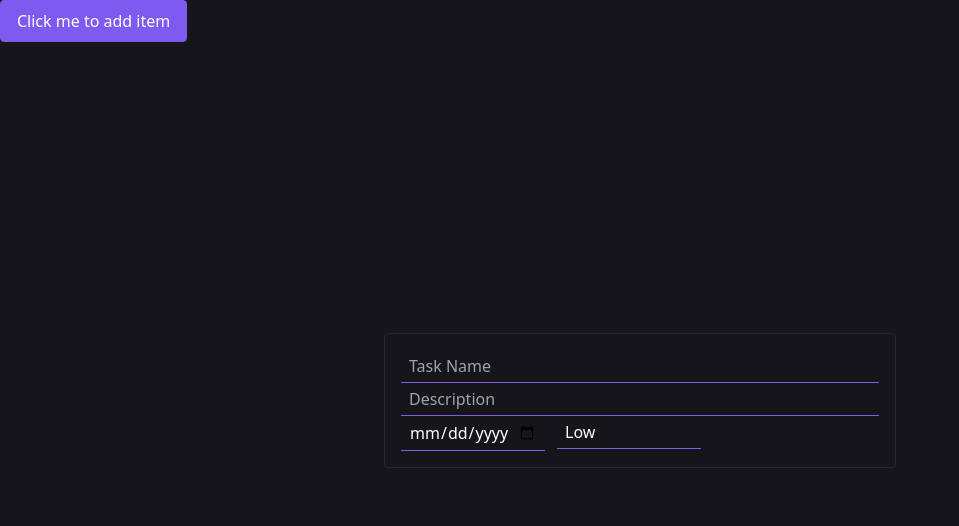
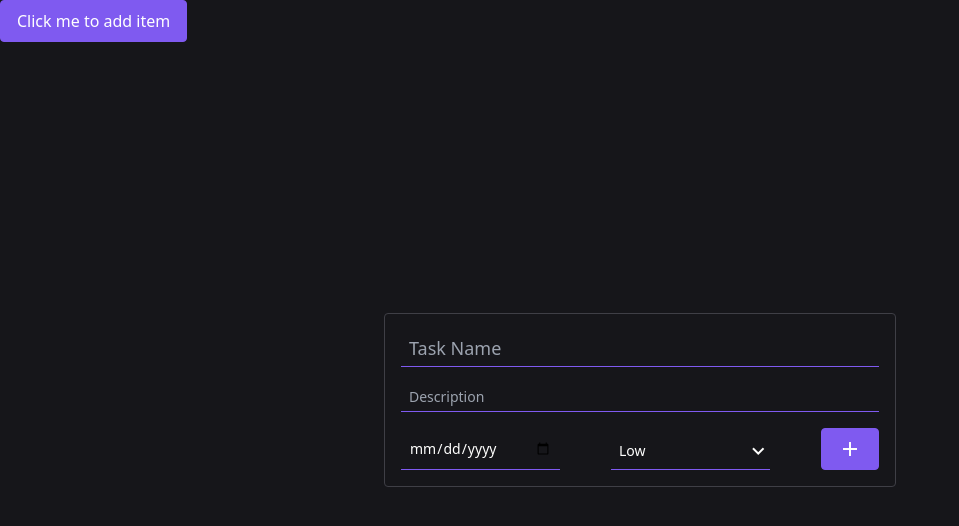
Before and after one commit to c-tollison/todo-list, a website built with webpack: page src/app/index.html in a window 1280 px wide. Both pictures are taken after a click on the button "Click me to add item". Shown: the whole page, without its empty margins (0-959 px from the left). Built offline with nearby package versions, Linux system fonts and the light colour scheme.

Commit message:
Can add todos to DOM with the task creation modal

```diff
--- a/src/app/Task.js
+++ b/src/app/Task.js
@@ -1,10 +1,10 @@
 export default class Task {
     //TODO: ADD PROJECT IT IS ON
-    constructor(title, description, dueDate, priority) {
-        this.title = title;
-        this.description = description;
-        this.dueDate = dueDate;
-        this.priority = priority;
+    constructor(formValues) {
+        this.name = formValues.name;
+        this.description = formValues.description;
+        this.dueDate = formValues.dueDate;
+        this.priority = formValues.priority;
     }
 
     renderTask = (taskContainer) => {
@@ -52,9 +52,9 @@ export default class Task {
         let rightSide = document.createElement("div");
         rightSide.classList.add(...["truncate"]);
 
-        let title = document.createElement("p");
-        title.textContent = this.title;
-        title.classList.add(...["text-gray-900", "font-bold", "text-lg"]);
+        let name = document.createElement("p");
+        name.textContent = this.name;
+        name.classList.add(...["text-gray-900", "font-bold", "text-lg"]);
 
         let description = document.createElement("p");
         description.textContent = this.description;
@@ -64,7 +64,7 @@ export default class Task {
         priority.textContent = "P: " + this.priority;
         priority.classList.add(...["text-gray-600", "text-sm"]);
 
-        rightSide.append(title, description, priority);
+        rightSide.append(name, description, priority);
 
         task.append(leftSide, rightSide);
         taskContainer.appendChild(task);
--- a/src/app/index.html
+++ b/src/app/index.html
@@ -3,12 +3,16 @@
     <head>
         <meta charset="UTF-8" />
         <meta name="viewport" content="width=device-width, initial-scale=1.0" />
+        <link
+            rel="stylesheet"
+            href="https://fonts.googleapis.com/icon?family=Material+Icons"
+        />
         <title><%= htmlWebpackPlugin.options.title %></title>
     </head>
     <body class="text-[#fffffe] bg-[#16161a]">
-        <div id="task-container"></div>
+        <div id="taskContainer"></div>
         <button
-            id="add-task-button"
+            id="addTaskButton"
             class="bg-[#7f5af0] hover:border-[#fffffe] border-[#7f5af0] border py-2 px-4 rounded"
         >
             Click me to add item
@@ -20,38 +24,52 @@
             class="hidden fixed w-full h-full z-50 inset-0 flex justify-center items-center"
         >
             <form
-                class="w-full max-w-lg px-4 py-4 rounded border border-zinc-800"
+                id="taskForm"
+                class="w-full max-w-lg p-4 rounded border border-zinc-700"
             >
                 <input
-                    class="appearance-none bg-transparent border-b border-[#7f5af0] w-full mr-3 py-1 px-2 focus:outline-none"
+                    class="appearance-none bg-transparent border-b border-[#7f5af0] w-full px-2 py-1 focus:outline-none mb-4 text-lg"
                     type="text"
                     placeholder="Task Name"
+                    id="taskName"
+                    ;
                 />
                 <input
-                    class="appearance-none bg-transparent border-b border-[#7f5af0] w-full mr-3 py-1 px-2 focus:outline-none"
+                    class="appearance-none bg-transparent border-b border-[#7f5af0] w-full px-2 py-1 focus:outline-none mb-4 text-sm"
                     type="text"
                     placeholder="Description"
+                    id="taskDescription"
                 />
-                <div class="flex w-full">
+                <div class="flex w-full justify-between">
                     <input
-                        class="appearance-none bg-transparent border-b border-[#7f5af0] mr-3 py-1 px-2 focus:outline-none w-36"
+                        class="appearance-none bg-transparent border-b border-[#7f5af0] px-2 py-1 focus:outline-none w-1/3 dark:[color-scheme:dark] text-sm"
                         type="date"
-                        placeholder="Description"
+                        id="taskDueDate"
                     />
 
-                    <div class="relative w-36">
+                    <div class="relative w-1/3 mt-1">
                         <select
-                            class="appearance-none bg-transparent border-b border-[#7f5af0] mr-3 py-1 px-2 focus:outline-none w-36"
+                            class="appearance-none bg-transparent border-b border-[#7f5af0] px-2 py-1 focus:outline-none w-full h-full text-sm"
+                            id="taskPriority"
                         >
                             >
-                            <option>Low</option>
-                            <option>Medium</option>
-                            <option>High</option>
+                            <option value="1">Low</option>
+                            <option value="2">Medium</option>
+                            <option value="3">High</option>
                         </select>
                         <div
-                            class="pointer-events-none absolute inset-y-0 right-0 flex items-center px-2"
-                        ></div>
+                            class="pointer-events-none absolute inset-y-0 right-0 flex items-center"
+                        >
+                            <i class="material-icons">expand_more</i>
+                        </div>
                     </div>
+
+                    <button
+                        class="bg-[#7f5af0] hover:border-[#fffffe] border-[#7f5af0] border py-2 px-4 rounded flex justify-center items-center"
+                        type="submit"
+                    >
+                        <i class="material-icons">add</i>
+                    </button>
                 </div>
             </form>
         </div>
--- a/src/app/index.js
+++ b/src/app/index.js
@@ -2,12 +2,26 @@ import "../styles/style.css";
 
 import Task from "./Task";
 
-let taskContainer = document.getElementById("task-container");
+let taskContainer = document.getElementById("taskContainer");
 let taskModal = document.getElementById("taskModal");
 
-let addTaskButton = document.getElementById("add-task-button");
+let taskForm = document.getElementById("taskForm");
+taskForm.addEventListener("submit", (event) => {
+    event.preventDefault();
+    taskModal.classList.add("hidden");
+    const formValues = {
+        name: document.getElementById("taskName").value,
+        description: document.getElementById("taskDescription").value,
+        dueDate: document.getElementById("taskDueDate").value,
+        priority: document.getElementById("taskPriority").value,
+    };
+
+    let newTask = new Task(formValues);
+    newTask.renderTask(taskContainer);
+    taskForm.reset();
+});
+
+let addTaskButton = document.getElementById("addTaskButton");
 addTaskButton.addEventListener("click", () => {
     taskModal.classList.remove("hidden");
-    // let newTask = new Task("hello", "world", "today", 1);
-    //newTask.renderTask(taskContainer);
 });
```
